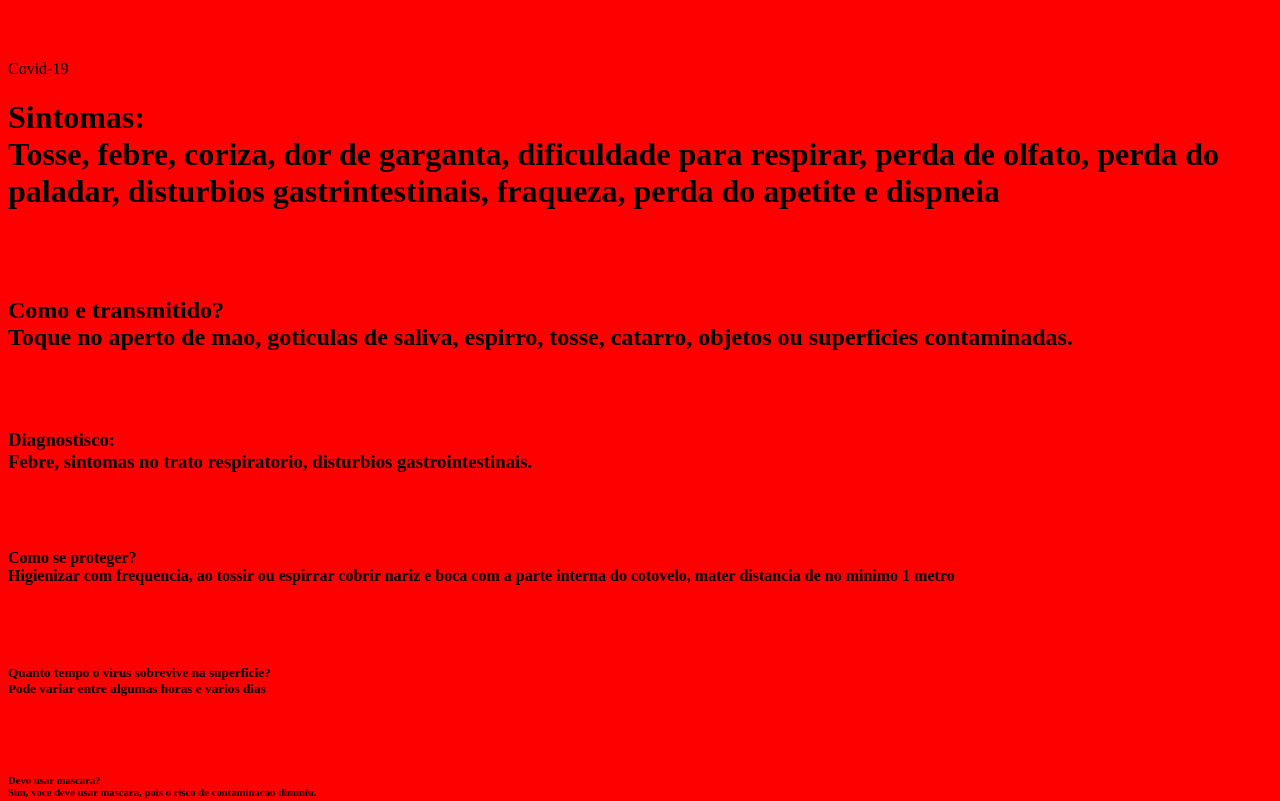
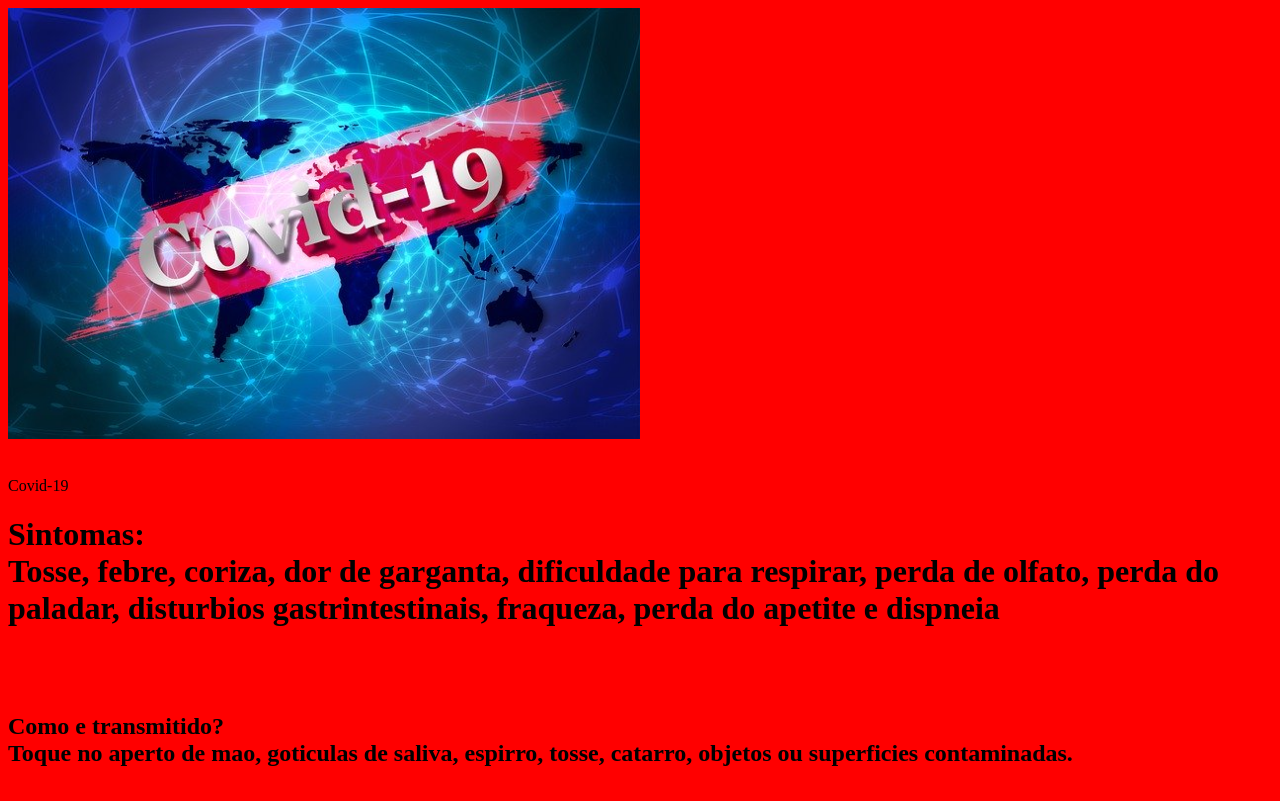
Before and after one commit to matheusbrhue/matheusbrhue.github.io, a plain HTML site: page index.html in a window 1280 px wide. Shown: the top 801 px of the page. Drawn offline with Linux system fonts and the light colour scheme.

Commit message:
Update index.html

```diff
--- a/index.html
+++ b/index.html
@@ -2,6 +2,7 @@
 <html lang="pt-br">
 <meta charset="UTF-8">
 <head>
+<img src="covid.jpg" height="50%" width="50%"</>
 </head>
 <body style= "background-color:red">
 <title>
```
